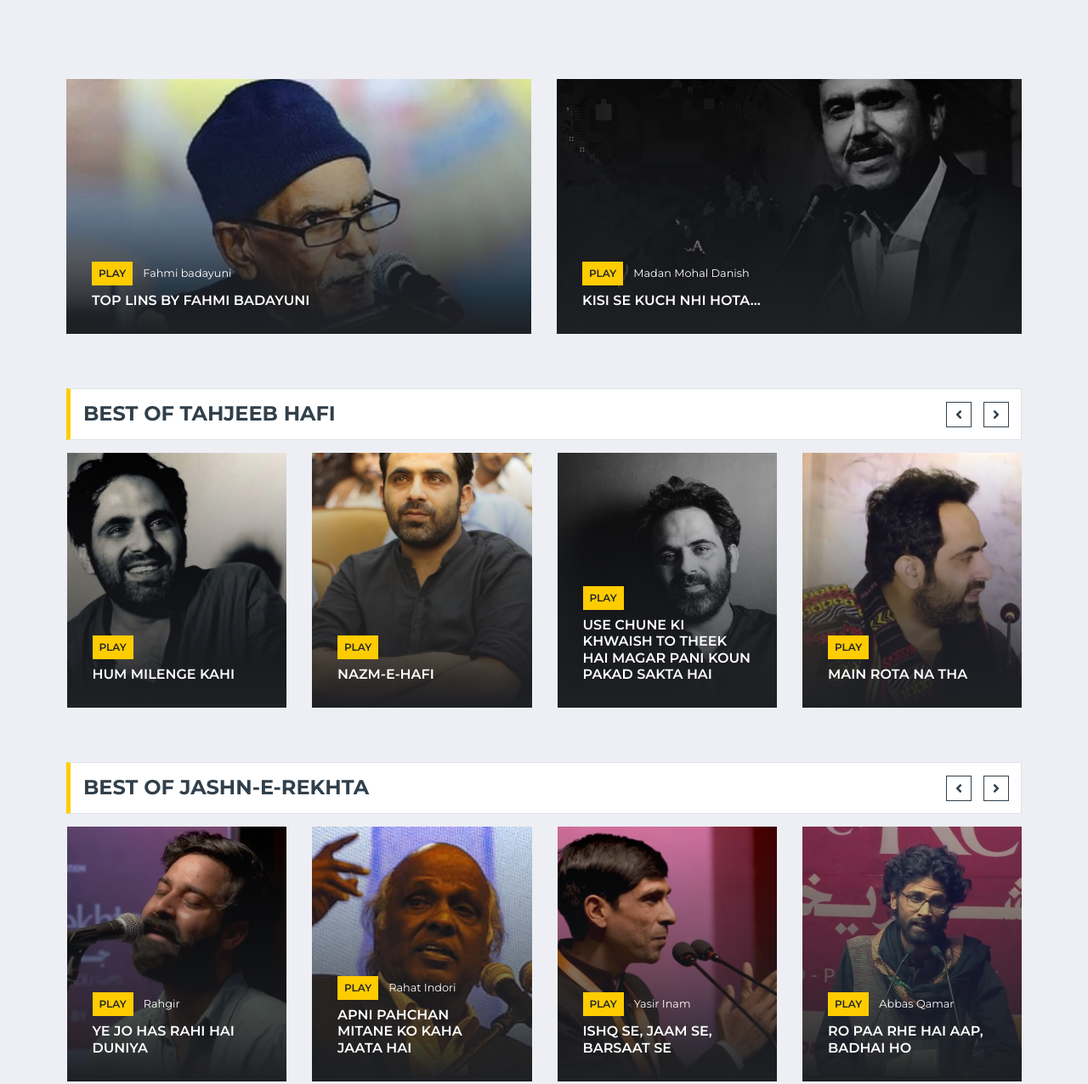
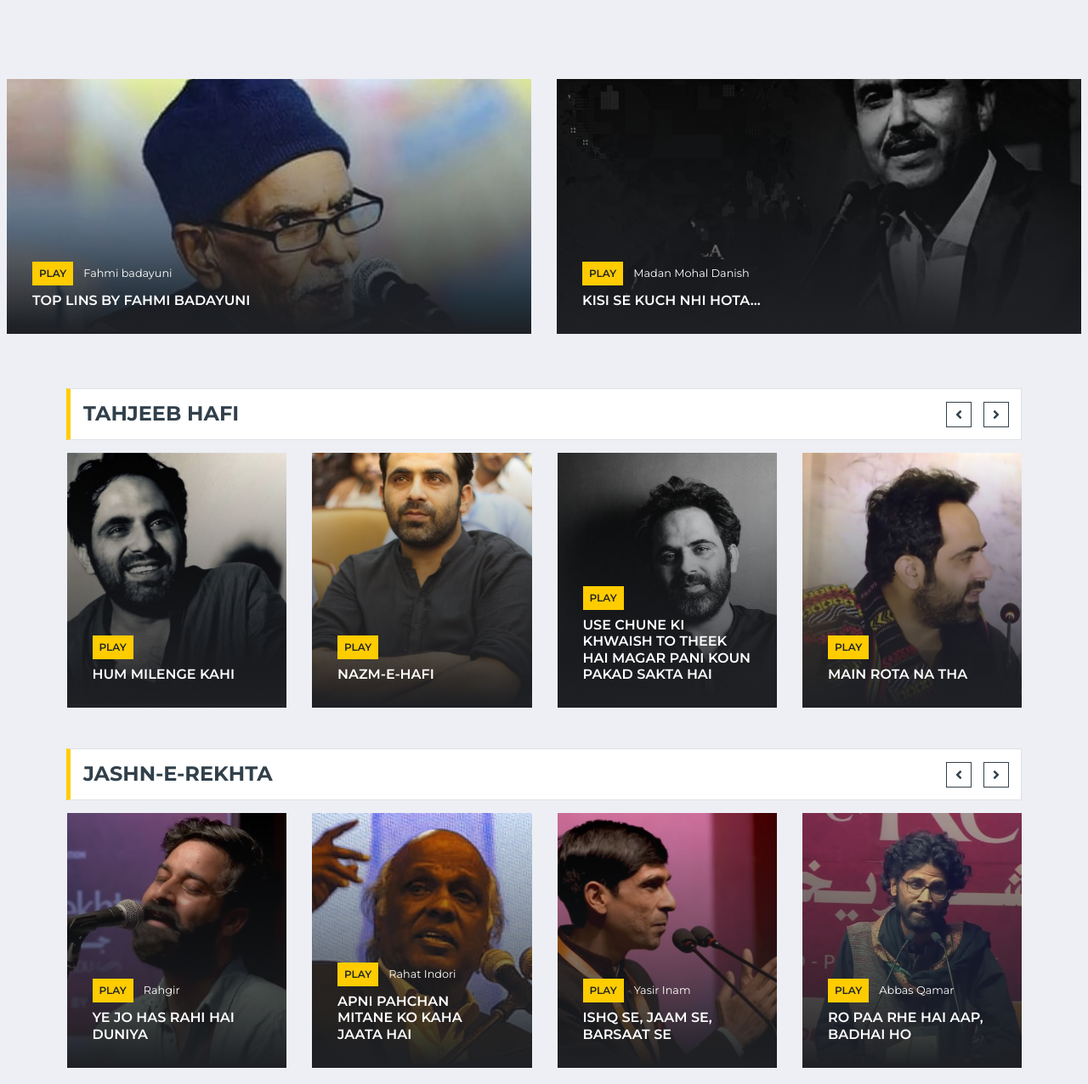
Before and after one commit to deep2413/New-work, a plain HTML site: page index.html in a window 1280 px wide. Shown: the part 666-1942 px from the top of the page at 85% size. Drawn offline with nearby package versions, Linux system fonts and the light colour scheme.

Commit message:
Update index.html

```diff
--- a/index.html
+++ b/index.html
@@ -177,7 +177,7 @@
 
     <!-- only two -->
     <div class="container-fluid pt-5 mt-5 mb-3">
-        <div class="container">
+
 
             <div class="owl-carousel news-carousel carousel-item-2 position-relative">
                 <div class="position-relative overflow-hidden" style="height: 300px;">
@@ -205,14 +205,14 @@
                 </div>
 
             </div>
-        </div>
+
     </div>
 
     <!-- Featured News Slider Start -->
     <div class="container-fluid pt-5 mb-3">
         <div class="container">
             <div class="section-title">
-                <h4 class="m-0 text-uppercase font-weight-bold">Best of tahjeeb hafi</h4>
+                <h4 class="m-0 text-uppercase font-weight-bold">tahjeeb hafi</h4>
             </div>
             <div class="owl-carousel news-carousel carousel-item-4 position-relative">
                 <div class="position-relative overflow-hidden" style="height: 300px;">
@@ -282,7 +282,7 @@
                     </div>
                 </div>
             </div>
-        </div>
+
     </div>
 
 
@@ -306,7 +306,7 @@
     <div class="container-fluid pt-5 mb-3">
         <div class="container">
             <div class="section-title">
-                <h4 class="m-0 text-uppercase font-weight-bold">Best of Jashn-e-rekhta</h4>
+                <h4 class="m-0 text-uppercase font-weight-bold">Jashn-e-rekhta</h4>
             </div>
             <div class="owl-carousel news-carousel carousel-item-4 position-relative">
                 <div class="position-relative overflow-hidden" style="height: 300px;">
```
